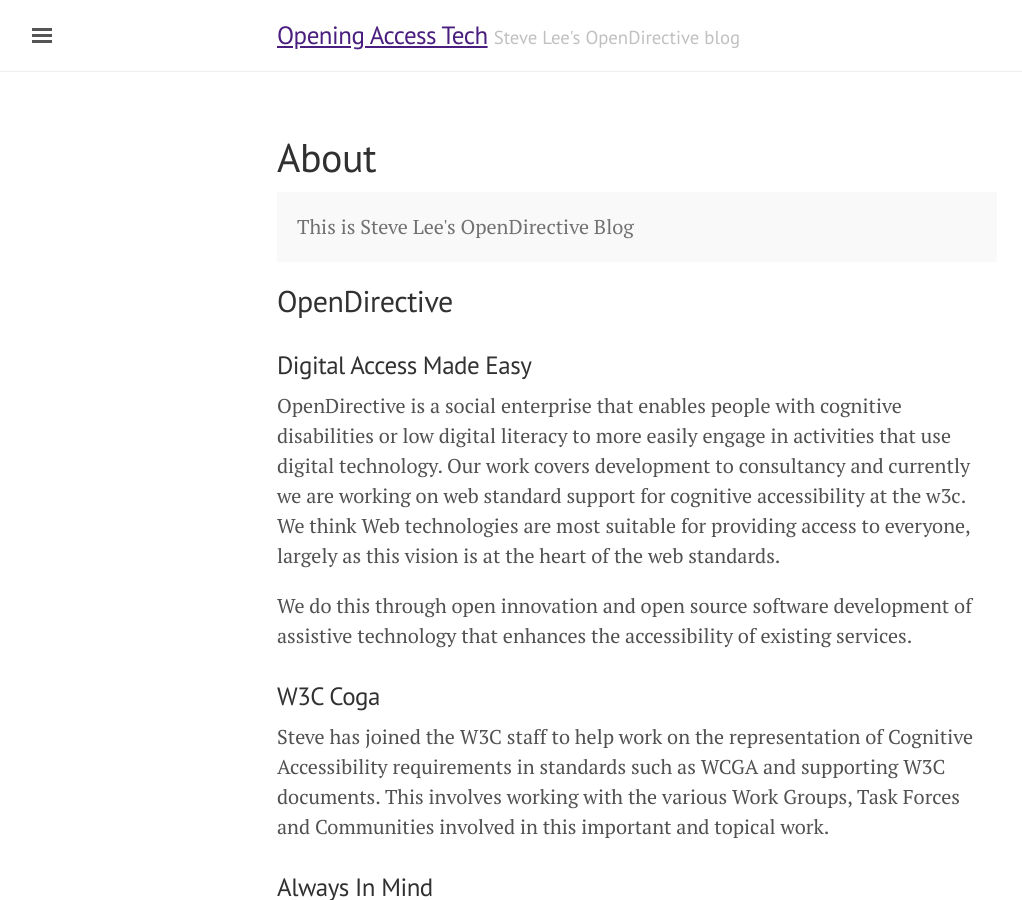
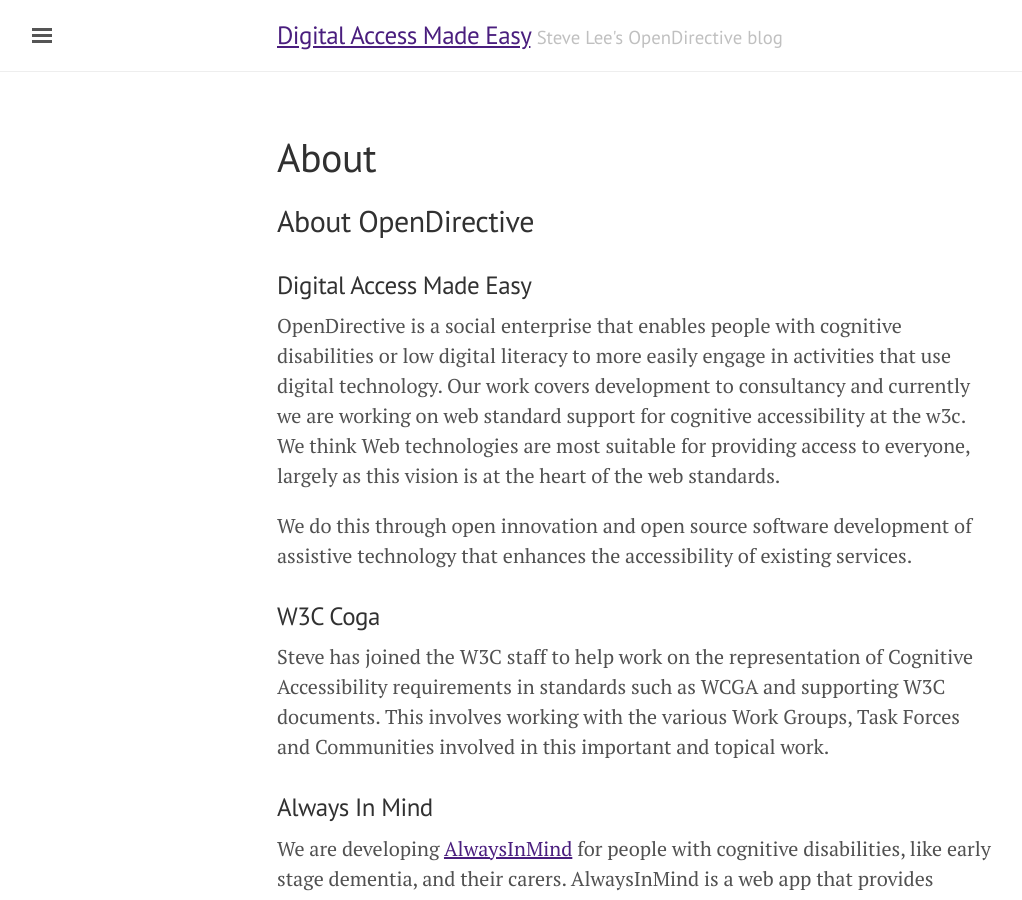
Before and after one commit to OpenDirective/opendirective.github.io, a Jekyll site: the page built from about.md, in a window 1280 px wide and 900 px high. Shown: the whole window, without its empty margins (3-1025 px from the left). Built offline with Jekyll 4.4.1, drawn with Linux system fonts in a browser that asks for light colours.

Commit message:
Fixe title

```diff
--- a/_config.yml
+++ b/_config.yml
@@ -4,7 +4,7 @@
 permalink: pretty
 
 # Setup
-title: Opening Access Tech
+title: Digital Access Made Easy
 tagline: "Steve Lee's OpenDirective blog"
 description: 'Steve posts on his work as <a href="https://opendirective.net/about">OpenDirective</a> at the intersection of Assistive technology, Accessibility and Open Development.'
 url: https://opendirective.github.io
--- a/about.md
+++ b/about.md
@@ -3,11 +3,7 @@
 title: About
 ---
 
-<p class="message">
-  This is Steve Lee's OpenDirective Blog
-</p>
-
-## OpenDirective
+## About OpenDirective
 
 ### Digital Access Made Easy
 
```
